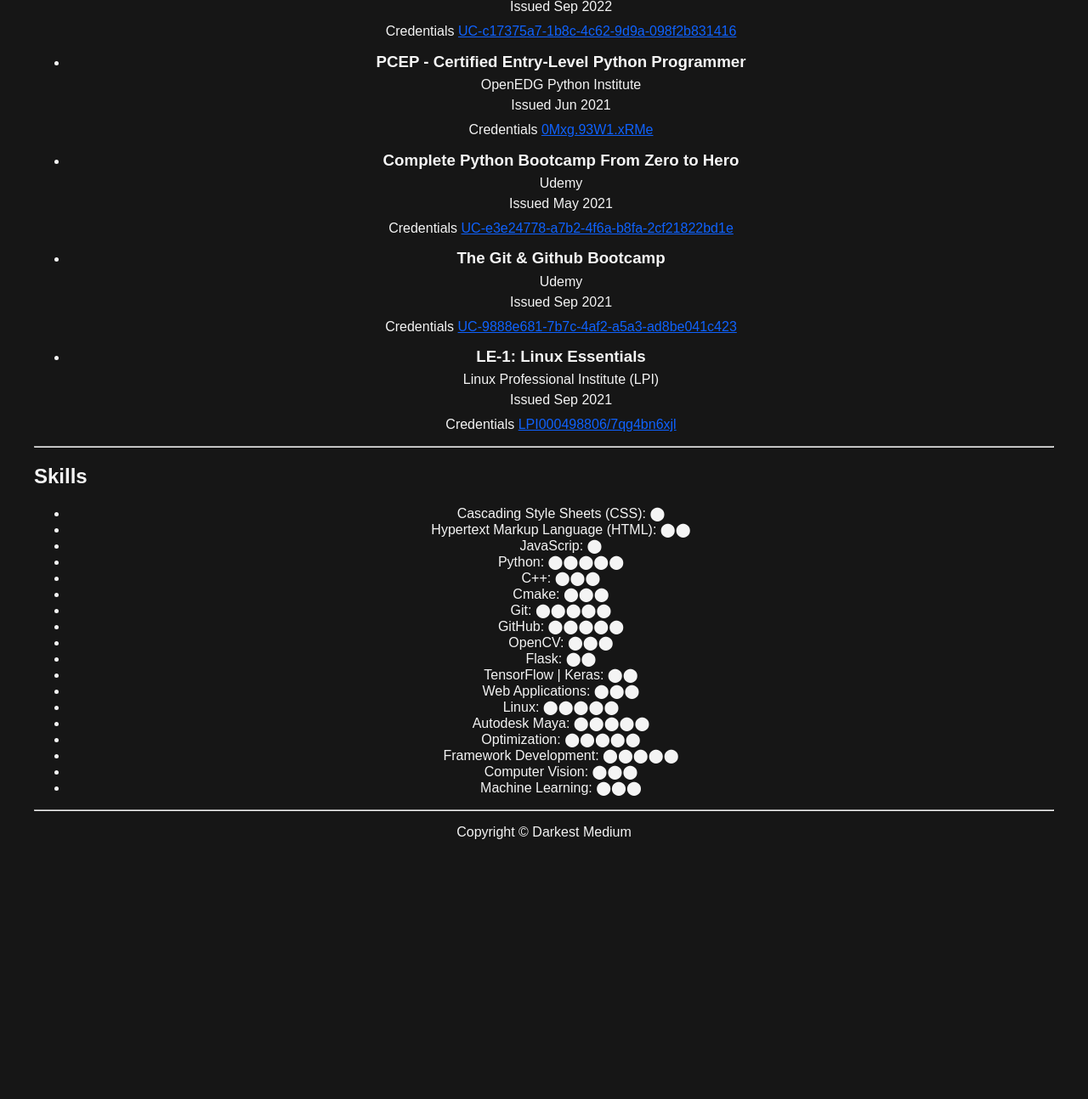
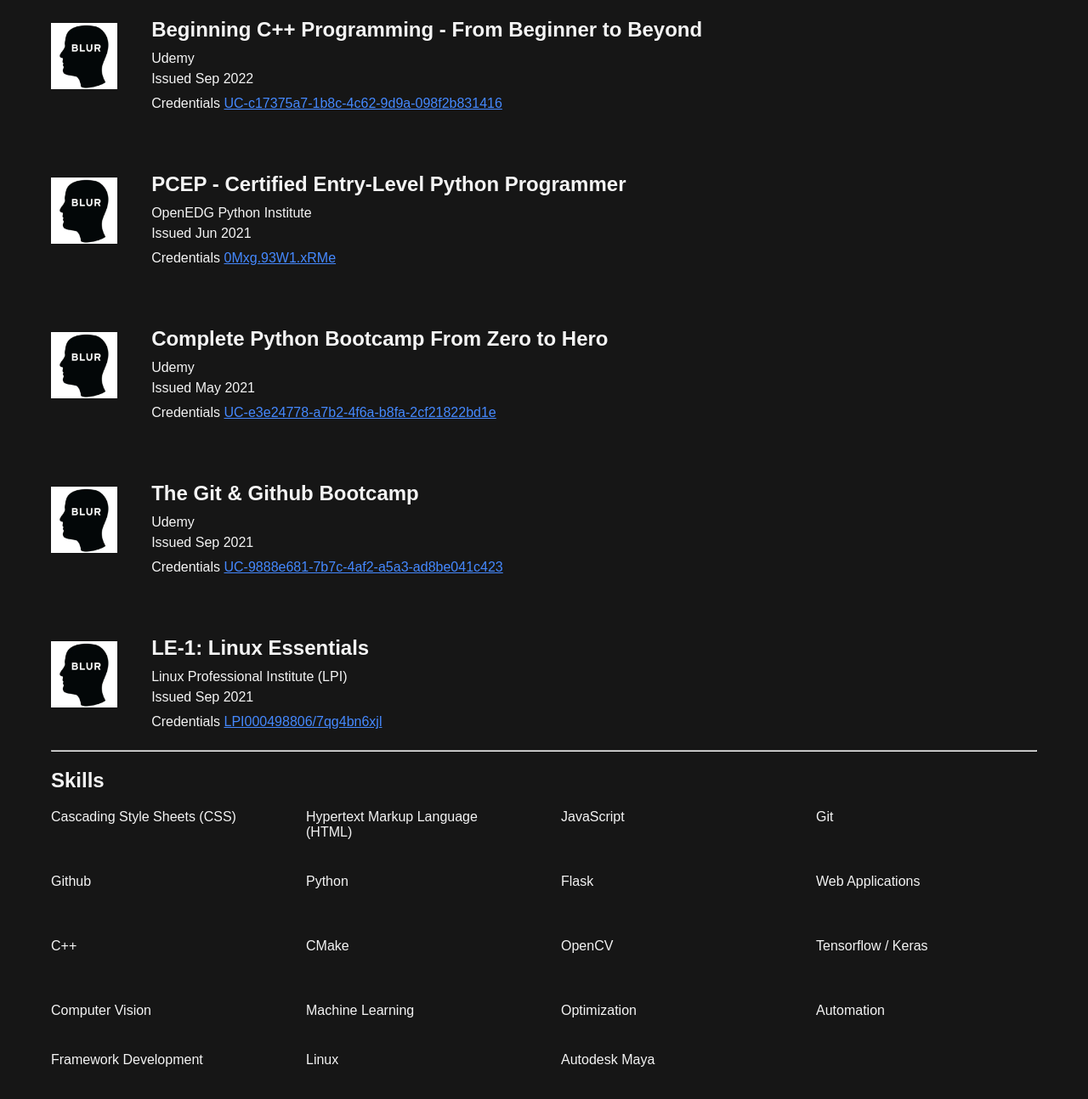
Before and after one commit to darkestmedium/darkestmedium, a plain HTML site: page public/resume.html in a window 1280 px wide. Shown: the part 3596-4890 px from the top of the page at 85% size. Before the commit the page ends 4601 px from the top, so only its background shows below. Drawn offline with Linux system fonts and the light colour scheme.

Commit message:
Rough Resume Layout

```diff
--- a/assets/style.css
+++ b/assets/style.css
@@ -257,6 +257,40 @@
 .sR {
   padding: 20px;
 }
+.sR h1 {
+  font-size: 64px;
+  font-weight: 300;
+  /* position: absolute;
+  top: 0%;
+  left: 0%;
+  transform: translate(-50%, -50%); */
+  /* line-height: 1; */
+}
+.sR h3 {
+  font-size: 24px;
+  font-weight: 600;
+  line-height: 0.5;
+}
+.sR p.regular {
+  font-weight: 400;
+  font-style: normal;
+  line-height: 0.5;
+}
+.sR p.sub {
+  font-weight: 200;
+  font-style: normal;
+  line-height: 0.5;
+}
+.sR p.description {
+  font-weight: 400;
+  font-style: normal;
+}
+.sR img {
+  width: 100%;
+  height: auto;
+  position: relative;
+  top: 22px;
+}
 
 .sR-txt-svg {
   font-size: 20px;
@@ -274,6 +308,12 @@
 .sR-txt-svg:hover {
   opacity: 1.0;
 }
+.sR a {
+  color: #4589ff; /* Set the color of unvisited links */
+}
+.sR a:visited {
+  color: #0072c3; /* Set the color of visited links */
+}
 
 
 
@@ -283,10 +323,6 @@
   display: grid;
   grid-template-columns: 0.5fr 2fr;
   grid-template-rows: 1fr;
-  /* gap: 40px; */
-  /* padding-top: 0; */
-  /* padding: 20px; */
-  /* text-align: left; */
 }
 .sRI-grid > div {
   border: 1px solid gray;
@@ -294,15 +330,6 @@
 .sRI {
   position: relative;
   text-align: left;
-}
-.sRI h1 {
-  font-size: 64px;
-  font-weight: 300;
-  /* position: absolute;
-  top: 0%;
-  left: 0%;
-  transform: translate(-50%, -50%); */
-  /* line-height: 1; */
 }
 
 
@@ -313,41 +340,13 @@
   display: grid;
   grid-template-columns: 0.1fr 2fr;
   grid-template-rows: 1fr;
-  /* gap: 40px; */
-  /* padding-top: 0; */
-  /* padding: 20px; */
-  /* text-align: left; */
 }
 .sRS-grid > div {
   /* border: 1px solid gray; */
 }
 .sRS {
-  /* max-width: 800px; */
   position: relative;
   text-align: left;
-}
-.sRS img {
-  width: 800px;
-  height: auto;
-  opacity: 0.85;
-}
-.sRS h1 {
-  font-size: 64px;
-  font-weight: 300;
-  position: absolute;
-  width: 65%;
-  top: 50%;
-  left: 50%;
-  transform: translate(-50%, -50%);
-  line-height: 1;
-}
-.sRS h3 {
-  font-size: 24px;
-  font-weight: 600;
-  text-align: left;
-  position: absolute;
-  top: 40px;
-  left: 100px;
 }
 
 
@@ -364,46 +363,10 @@
   /* border: 1px solid gray; */
 }
 .sRE {
-  /* max-width: 800px; */
   position: relative;
   text-align: left;
 }
-.sRE img {
-  width: 100%;
-  height: auto;
-  position: relative;
-  top: 22px;
-}
-.sRE h1 {
-  font-size: 64px;
-  font-weight: 300;
-  position: absolute;
-  width: 65%;
-  top: 50%;
-  left: 50%;
-  transform: translate(-50%, -50%);
-  line-height: 1;
-}
-.sRE h3 {
-  font-size: 24px;
-  font-weight: 600;
-  line-height: 0.5;
 
-}
-.sRE p.regular {
-  font-weight: 400;
-  font-style: normal;
-  line-height: 0.5;
-}
-.sRE p.sub {
-  font-weight: 200;
-  font-style: normal;
-  line-height: 0.5;
-}
-.sRE p.description {
-  font-weight: 400;
-  font-style: normal;
-}
 
 
 
@@ -418,46 +381,49 @@
   /* border: 1px solid gray; */
 }
 .sREd {
-  /* max-width: 800px; */
   position: relative;
   text-align: left;
 }
-.sREd img {
-  width: 100%;
-  height: auto;
+
+
+
+
+/* Section Licenses & Certifications */
+.sRLC-grid {
+  display: grid;
+  grid-template-columns: 0.15fr 2fr;
+  grid-template-rows: repeat(2, .5fr);
+  gap: 40px;
+}
+.sRLC-grid > div {
+  /* border: 1px solid gray; */
+}
+.sRLC {
   position: relative;
-  top: 22px;
+  text-align: left;
 }
-.sREd h1 {
-  font-size: 64px;
-  font-weight: 300;
-  position: absolute;
-  width: 65%;
-  top: 50%;
-  left: 50%;
-  transform: translate(-50%, -50%);
-  line-height: 1;
+
+
+
+
+/* Skills */
+.sRSk-grid {
+  display: grid;
+  grid-template-columns: 1fr 1fr 1fr 1fr;
+  grid-template-rows: 1fr 1fr 1fr;
+  /* grid-template-rows: repeat(2, 1fr); */
+  gap: 40px;
+  margin-bottom: 40px;
 }
-.sREd h3 {
-  font-size: 24px;
-  font-weight: 600;
-  line-height: 0.5;
+.sRSk-grid > div {
+  /* border: 1px solid gray; */
+}
+.sRSk {
+  position: relative;
+  text-align: left;
+}
 
-}
-.sREd p.regular {
-  font-weight: 400;
-  font-style: normal;
-  line-height: 0.5;
-}
-.sREd p.sub {
-  font-weight: 200;
-  font-style: normal;
-  line-height: 0.5;
-}
-.sREd p.description {
-  font-weight: 400;
-  font-style: normal;
-}
+
 
 
 
--- a/public/resume.html
+++ b/public/resume.html
@@ -5,6 +5,8 @@
   <meta charset="UTF-8">
   <meta name="viewport" content="width=device-width, initial-scale=1.0">
   <title>Darkest Resume</title>
+
+
   <link rel="stylesheet" href="../assets/style.css"/>
 </head>
 
@@ -237,88 +239,108 @@
       </div>
     </section>
 
+    <!-- Section Licenses & Certifications -->
+    <section>
+      <div class="sRLC">
+        <hr>
+        <h2>Licenses & Certifications</h2>
+        <div class="sRLC-grid">
+          <!-- AWS Certified Developer - Associate 2020 -->
+          <div>
+            <img src="../assets/images/studio-logo/blur.png" width="399px" height="auto">
+          </div>
+          <div>
+            <h3>AWS Certified Developer - Associate 2020</h3>
+            <p class="regular">A Cloud Guru</p>
+            <p class="sub">Issued Aug 2022</p>
+            <p class="description">Credentials <a href="https://verify.acloud.guru/36B49F18CCEE">36B49F18CCEE6</a></p>
+          </div>
+          <!-- Beginning C++ Programming - From Beginner to Beyond -->
+          <div>
+            <img src="../assets/images/studio-logo/blur.png" width="399px" height="auto">
+          </div>
+          <div>
+            <h3>Beginning C++ Programming - From Beginner to Beyond</h3>
+            <p class="regular">Udemy</p>
+            <p class="sub">Issued Sep 2022</p>
+            <p class="description">Credentials <a href="https://www.udemy.com/certificate/UC-c17375a7-1b8c-4c62-9d9a-098f2b831416/">UC-c17375a7-1b8c-4c62-9d9a-098f2b831416</a></p>
+          </div>
+          <!-- PCEP – Certified Entry-Level Python Programmer -->
+          <div>
+            <img src="../assets/images/studio-logo/blur.png" width="399px" height="auto">
+          </div>
+          <div>
+            <h3>PCEP - Certified Entry-Level Python Programmer</h3>
+            <p class="regular">OpenEDG Python Institute</p>
+            <p class="sub">Issued Jun 2021</p>
+            <p class="description">Credentials <a href="https://verify.openedg.org/">0Mxg.93W1.xRMe</a></p>
+          </div>
+          <!-- Complete Python Bootcamp From Zero to Hero -->
+          <div>
+            <img src="../assets/images/studio-logo/blur.png" width="399px" height="auto">
+          </div>
+          <div>
+            <h3>Complete Python Bootcamp From Zero to Hero</h3>
+            <p class="regular">Udemy</p>
+            <p class="sub">Issued May 2021</p>
+            <p class="description">Credentials <a href="https://www.udemy.com/certificate/UC-e3e24778-a7b2-4f6a-b8fa-2cf21822bd1e/">UC-e3e24778-a7b2-4f6a-b8fa-2cf21822bd1e</a></p>
+          </div>
+          <!-- The Git & Github Bootcamp -->
+          <div>
+            <img src="../assets/images/studio-logo/blur.png" width="399px" height="auto">
+          </div>
+          <div>
+            <h3>The Git & Github Bootcamp</h3>
+            <p class="regular">Udemy</p>
+            <p class="sub">Issued Sep 2021</p>
+            <p class="description">Credentials <a href="https://www.udemy.com/certificate/UC-9888e681-7b7c-4af2-a5a3-ad8be041c423/">UC-9888e681-7b7c-4af2-a5a3-ad8be041c423</a></p>
+          </div>
+          <!-- LE-1: Linux Essentials -->
+          <div>
+            <img src="../assets/images/studio-logo/blur.png" width="399px" height="auto">
+          </div>
+          <div>
+            <h3>LE-1: Linux Essentials</h3>
+            <p class="regular">Linux Professional Institute (LPI)</p>
+            <p class="sub">Issued Sep 2021</p>
+            <p class="description">Credentials <a href="https://cs.lpi.org/caf/Xamman/certification/verify/LPI000498806/7qg4bn6xjl">LPI000498806/7qg4bn6xjl</a></p>
+          </div>
+        </div>
+      </div>
+    </section>
 
-
-
+    <!-- Section Skills -->
+    <section>
+      <div class="sRSk">
+        <hr>
+        <h2>Skills</h2>
+        <div class="sRSk-grid">
+          <div>Cascading Style Sheets (CSS)</div>
+          <div>Hypertext Markup Language (HTML)</div>
+          <div>JavaScript</div>
+          <div>Git</div>
+          <div>Github</div>
+          <div>Python</div>
+          <div>Flask</div>
+          <div>Web Applications</div>
+          <div>C++</div>
+          <div>CMake</div>
+          <div>OpenCV</div>
+          <div>Tensorflow / Keras</div>
+          <div>Computer Vision</div>
+          <div>Machine Learning</div>
+          <div>Optimization</div>
+          <div>Automation</div>
+          <div>Framework Development</div>
+          <div>Linux</div>
+          <div>Autodesk Maya</div>
+        </div>
+      </div>
+    </section>
 
   </section>
 
 
-  <!-- Licenses & Certifications -->
-  <h2>Licenses & Certifications</h2>
-  <ul>
-    <li class="resume-item">
-      <!-- AWS Certified Developer - Associate 2020 -->
-      <h3>AWS Certified Developer - Associate 2020</h3>
-      <p class="regular">A Cloud Guru</p>
-      <p class="sub">Issued Aug 2022</p>
-      <p class="description">Credentials <a href="https://verify.acloud.guru/36B49F18CCEE">36B49F18CCEE6</a></p>
-    </li>
-    <li class="resume-item">
-      <!-- Beginning C++ Programming - From Beginner to Beyond -->
-      <h3>Beginning C++ Programming - From Beginner to Beyond</h3>
-      <p class="regular">Udemy</p>
-      <p class="sub">Issued Sep 2022</p>
-      <p class="description">Credentials <a href="https://www.udemy.com/certificate/UC-c17375a7-1b8c-4c62-9d9a-098f2b831416/">UC-c17375a7-1b8c-4c62-9d9a-098f2b831416</a></p>
-    </li>
-    <li class="resume-item">
-      <!-- PCEP – Certified Entry-Level Python Programmer -->
-      <h3>PCEP - Certified Entry-Level Python Programmer</h3>
-      <p class="regular">OpenEDG Python Institute</p>
-      <p class="sub">Issued Jun 2021</p>
-      <p class="description">Credentials <a href="https://verify.openedg.org/">0Mxg.93W1.xRMe</a></p>
-    </li>
-    <li class="resume-item">
-      <!-- Complete Python Bootcamp From Zero to Hero -->
-      <h3>Complete Python Bootcamp From Zero to Hero</h3>
-      <p class="regular">Udemy</p>
-      <p class="sub">Issued May 2021</p>
-      <p class="description">Credentials <a href="https://www.udemy.com/certificate/UC-e3e24778-a7b2-4f6a-b8fa-2cf21822bd1e/">UC-e3e24778-a7b2-4f6a-b8fa-2cf21822bd1e</a></p>
-    </li>
-    <li class="resume-item">
-      <!-- The Git & Github Bootcamp -->
-      <h3>The Git & Github Bootcamp</h3>
-      <p class="regular">Udemy</p>
-      <p class="sub">Issued Sep 2021</p>
-      <p class="description">Credentials <a href="https://www.udemy.com/certificate/UC-9888e681-7b7c-4af2-a5a3-ad8be041c423/">UC-9888e681-7b7c-4af2-a5a3-ad8be041c423</a></p>
-    </li>
-    <li class="resume-item">
-      <!-- LE-1: Linux Essentials -->
-      <h3>LE-1: Linux Essentials</h3>
-      <p class="regular">Linux Professional Institute (LPI)</p>
-      <p class="sub">Issued Sep 2021</p>
-      <p class="description">Credentials <a href="https://cs.lpi.org/caf/Xamman/certification/verify/LPI000498806/7qg4bn6xjl">LPI000498806/7qg4bn6xjl</a></p>
-    </li>
-  </ul>
-  <hr/>
-
-  <!-- Skills -->
-  <h2>Skills</h2>
-  <ul>
-    <li>Cascading Style Sheets (CSS): ⬤</li>
-    <li>Hypertext Markup Language (HTML): ⬤⬤</li>
-    <li>JavaScrip: ⬤</li>
-    <li>Python: ⬤⬤⬤⬤⬤</li>
-    <li>C++: ⬤⬤⬤</li>
-    <li>Cmake: ⬤⬤⬤</li>
-    <li>Git: ⬤⬤⬤⬤⬤</li>
-    <li>GitHub: ⬤⬤⬤⬤⬤</li>
-    <li>OpenCV: ⬤⬤⬤</li>
-    <li>Flask: ⬤⬤</li>
-    <li>TensorFlow | Keras: ⬤⬤</li>
-    <li>Web Applications: ⬤⬤⬤</li>
-    <li>Linux: ⬤⬤⬤⬤⬤</li>
-    <li>Autodesk Maya: ⬤⬤⬤⬤⬤</li>
-    <li>Optimization: ⬤⬤⬤⬤⬤</li>
-    <li>Framework Development: ⬤⬤⬤⬤⬤</li>
-    <li>Computer Vision: ⬤⬤⬤</li>
-    <li>Machine Learning: ⬤⬤⬤</li>
-  </ul>
-  <hr/>
-
-  <footer>
-    <p>Copyright © Darkest Medium</p>
-  </footer>
 
 </body>
 </html>
```
